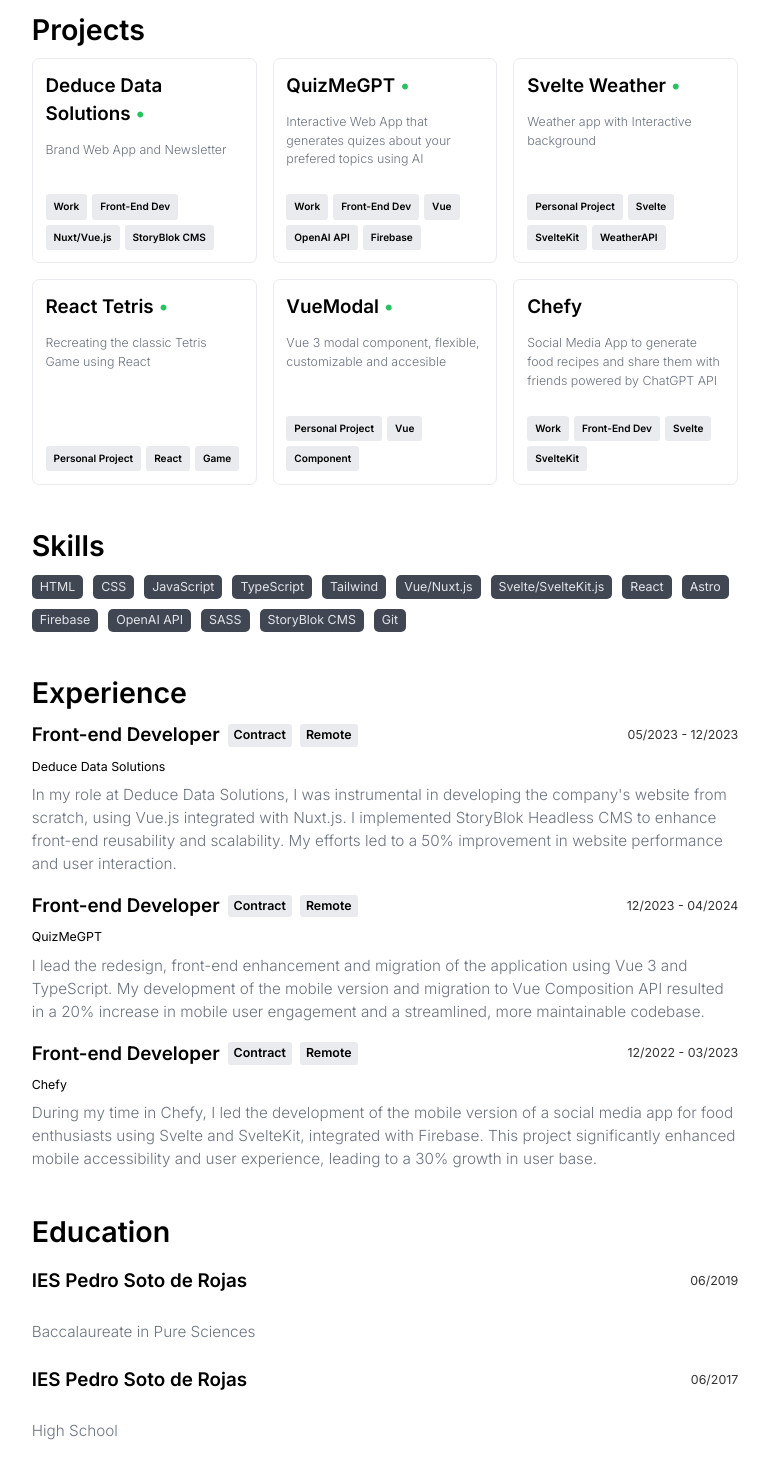
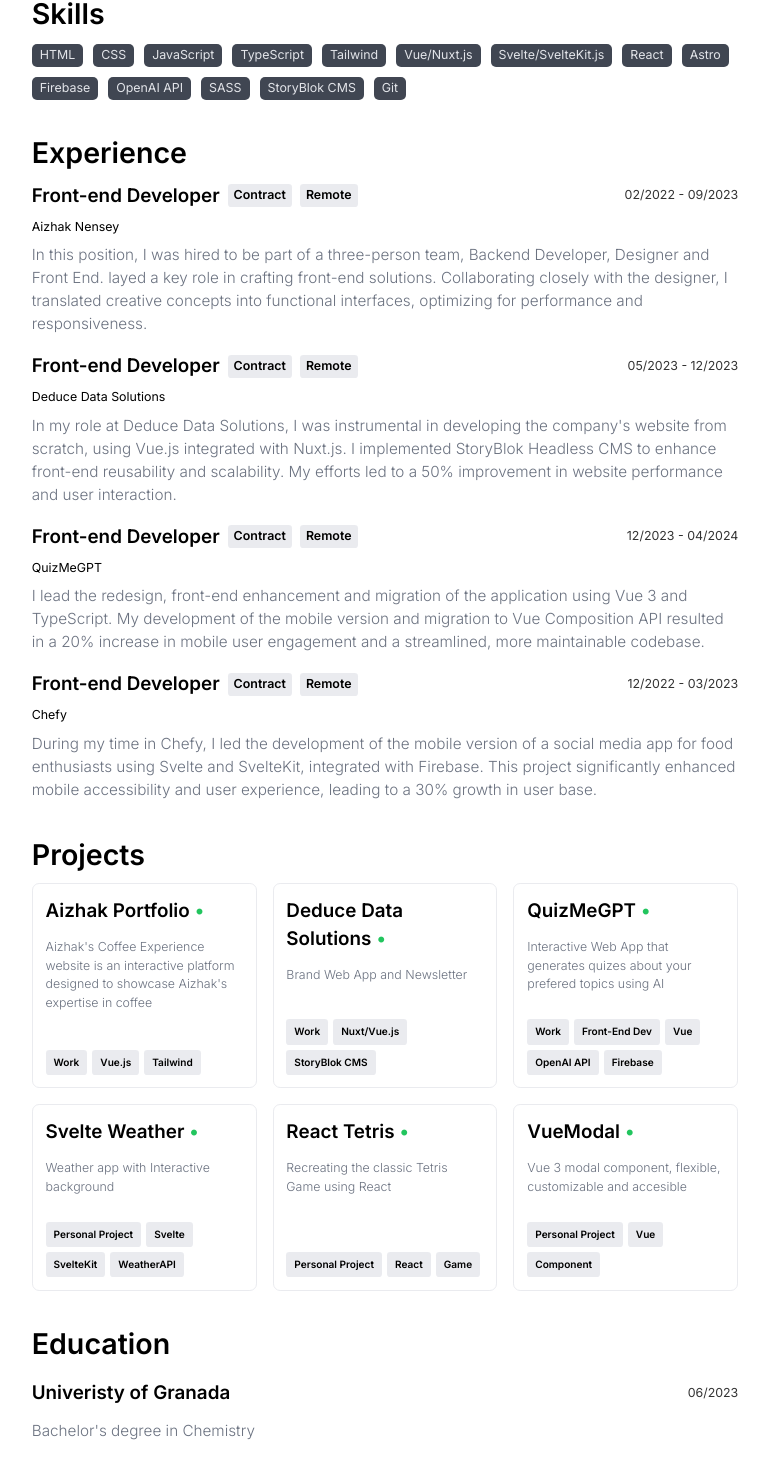
Before and after one commit to Seevt/portfolio-v2, a Vue app: page /en in a window 1280 px wide. Shown: the part 428-1896 px from the top of the page, without its empty margins (255-1024 px from the left). Built offline with nearby package versions, Linux system fonts and the light colour scheme.

Commit message:
full CV update

```diff
--- a/src/assets/main.css
+++ b/src/assets/main.css
@@ -113,3 +113,9 @@
   font-weight: 300;
   font-size: var(--size--1);
 }
+
+@media print {
+  * {
+    font-size: 9pt;
+  }
+}
--- /dev/null
+++ b/src/components/old.vue
@@ -0,0 +1,4 @@
+// { // "name": "Chefy", // "isActive": false, // "description": "Social Media
+App to generate food recipes and share them with friends powered by ChatGPT
+API", // "highlights": ["Work", "Front-End Dev", "Svelte", "SvelteKit"], //
+"url": null // }
--- a/src/components/sections/Education.vue
+++ b/src/components/sections/Education.vue
@@ -95,7 +95,7 @@
 }
 
 article > * + * {
-  margin-top: calc(var(--inner-stack-spacing) * 2);
+  margin-top: calc(var(--inner-stack-spacing));
 }
 
 article > .title {
--- a/src/components/sections/Proyects.vue
+++ b/src/components/sections/Proyects.vue
@@ -160,9 +160,13 @@
     row-gap: 10px;
     column-gap: 10px;
   }
-  .grid > :nth-child(-n + 3) {
+  /* .grid > :nth-child(-n + 3) {
     margin-bottom: 0px;
     background-color: red;
+  } */
+
+  ul.tags {
+    display: none;
   }
 }
 </style>
--- a/src/components/sections/Skills.vue
+++ b/src/components/sections/Skills.vue
@@ -44,6 +44,7 @@
   li.list-item-box {
     color: hsl(0, 0%, 10%);
     background-color: transparent;
+    line-height: 0.9;
   }
 
   li.list-item-box::marker {
--- a/src/locales/en.json
+++ b/src/locales/en.json
@@ -32,6 +32,17 @@
   },
   "experience_title": "Experience",
   "work": [
+    {
+      "position": "Front-end Developer",
+      "company": "Aizhak Nensey",
+      "remote": true,
+      "remote_string": "Remote",
+      "work_type": "Contract",
+      "startDate": "02/2022",
+      "endDate": "09/2023",
+      "summary": "In this position, I was hired to be part of a three-person team, Backend Developer, Designer and Front End. layed a key role in crafting front-end solutions. Collaborating closely with the designer, I translated creative concepts into functional interfaces, optimizing for performance and responsiveness.",
+      "highlights": ["Started the company"]
+    },
     {
       "position": "Front-end Developer",
       "company": "Deduce Data Solutions",
@@ -72,6 +83,16 @@
 
   "education": [
     {
+      "institution": "Univeristy of Granada",
+      "url": "https://www.ugr.es/",
+      "area": "Bachelor's degree in Chemistry",
+      "studyType": null,
+      "startDate": null,
+      "endDate": "06/2023",
+      "score": null,
+      "courses": ["University"]
+    },
+    {
       "institution": "IES Pedro Soto de Rojas",
       "url": "https://iespedrosoto.es/",
       "area": "Baccalaureate in Pure Sciences",
@@ -84,7 +105,7 @@
     {
       "institution": "IES Pedro Soto de Rojas",
       "url": "https://iespedrosoto.es/",
-      "area": "High School",
+      "area": "High School Degree",
       "studyType": null,
       "startDate": null,
       "endDate": "06/2017",
@@ -265,10 +286,17 @@
   "projects_description": "For more information, visit:",
   "projects": [
     {
+      "name": "Aizhak Portfolio",
+      "isActive": true,
+      "description": "Aizhak's Coffee Experience website is an interactive platform designed to showcase Aizhak's expertise in coffee",
+      "highlights": ["Work", "Vue.js", "Tailwind"],
+      "url": "https://aizhak.com/"
+    },
+    {
       "name": "Deduce Data Solutions",
       "isActive": true,
       "description": "Brand Web App and Newsletter",
-      "highlights": ["Work", "Front-End Dev", "Nuxt/Vue.js", "StoryBlok CMS"],
+      "highlights": ["Work", "Nuxt/Vue.js", "StoryBlok CMS"],
       "url": "https://deducedata.solutions/es/products"
     },
     {
@@ -300,13 +328,6 @@
       "highlights": ["Personal Project", "Vue", "Component"],
       "url": "https://github.com/Seevt/reusable-modal-vue3",
       "github": "https://github.com/Seevt/reusable-modal-vue3"
-    },
-    {
-      "name": "Chefy",
-      "isActive": false,
-      "description": "Social Media App to generate food recipes and share them with friends powered by ChatGPT API",
-      "highlights": ["Work", "Front-End Dev", "Svelte", "SvelteKit"],
-      "url": null
     }
   ]
 }
--- a/src/locales/es.json
+++ b/src/locales/es.json
@@ -33,6 +33,17 @@
   "experience_title": "Experiencia",
 
   "work": [
+    {
+      "position": "Desarrollador Front-end",
+      "company": "Aizhak Nensey",
+      "remote": true,
+      "remote_string": "Remoto",
+      "work_type": "Contrato",
+      "startDate": "02/2022",
+      "endDate": "09/2023",
+      "summary": "En esta posición, fui contratado para ser parte de un equipo de tres personas, Desarrollador de Backend, Diseñador y Front End. Jugué un papel clave en la creación de soluciones de front-end. Colaborando estrechamente con el diseñador, traduje conceptos creativos en interfaces funcionales, optimizando el rendimiento y la capacidad de respuesta.",
+      "highlights": ["Started the company"]
+    },
     {
       "position": "Desarrollador Front-end",
       "company": "Deduce Data Solutions",
@@ -83,6 +94,16 @@
 
   "education_title": "Educación",
   "education": [
+    {
+      "institution": "Universidad de Granada",
+      "url": "https://www.ugr.es/",
+      "area": "Grado en Química",
+      "studyType": null,
+      "startDate": null,
+      "endDate": "06/2023",
+      "score": null,
+      "courses": ["Universidad"]
+    },
     {
       "institution": "IES Pedro Soto de Rojas",
       "url": "https://iespedrosoto.es/",
@@ -277,6 +298,13 @@
   "projects_description": "Mas información en",
   "projects": [
     {
+      "name": "Aizhak Portfolio",
+      "isActive": true,
+      "description": "Aizhak's Coffee Experience es una plataforma interactiva para demostrar el conocimiento de Aizhak con el Café",
+      "highlights": ["Work", "Vue.js", "Tailwind"],
+      "url": "https://aizhak.com/"
+    },
+    {
       "name": "Deduce Data Solutions",
       "isActive": true,
       "description": "Recreación de la página web de la compañia.",
@@ -312,13 +340,6 @@
       "highlights": ["Personal Project", "Vue", "Component"],
       "url": "https://github.com/Seevt/reusable-modal-vue3",
       "github": "https://github.com/Seevt/reusable-modal-vue3"
-    },
-    {
-      "name": "Chefy",
-      "isActive": false,
-      "description": "Red Social donde se generaban recetas de comida utilizando IA para interactuar con otros usuarios",
-      "highlights": ["Work", "Front-End Dev", "Svelte", "SvelteKit"],
-      "url": null
     }
   ]
 }
--- a/src/views/HomeView.vue
+++ b/src/views/HomeView.vue
@@ -13,9 +13,9 @@
       <div class="stack-wrapper">
         <Hero />
         <About />
-        <Proyects />
         <Skills />
         <Experience />
+        <Proyects />
         <Education />
       </div>
     </div>
@@ -34,7 +34,7 @@
 }
 
 .stack-wrapper {
-  --gap: 2.5rem;
+  --gap: 2rem;
   display: flex;
   flex-direction: column;
   justify-content: flex-start;
```
Lines whose indentation alone changed are shown as unchanged.
